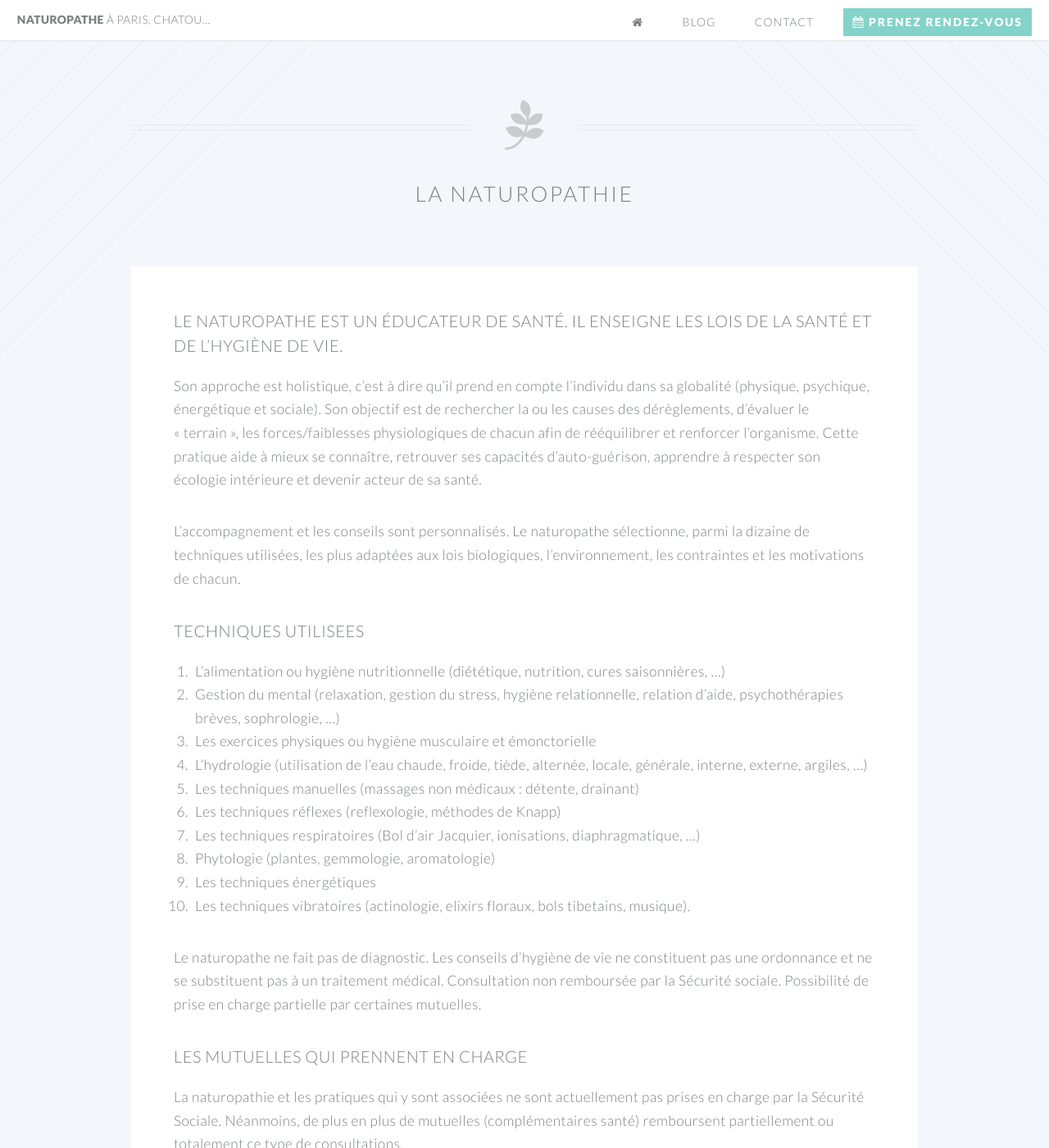
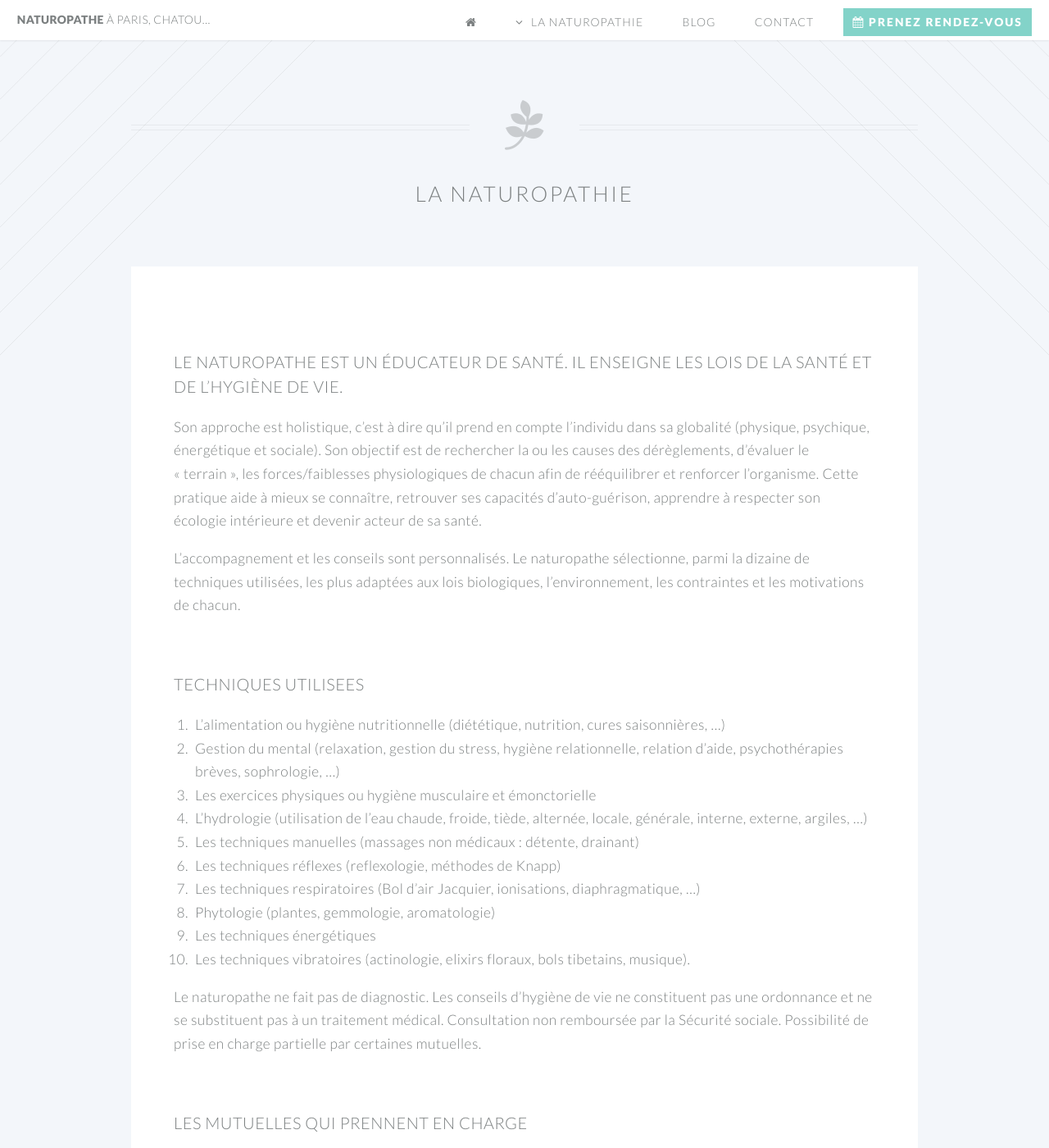
Before and after one commit to naturopathe/www.manebilliet.fr, a Jekyll site: the page built from naturopathie.md, in a window 1280 px wide and 1400 px high. Shown: the whole window at 82% size. Built offline with Jekyll 4.4.1, drawn with Linux system fonts in a browser that asks for light colours.

Commit message:
naturopathie in menu

```diff
--- a/_config.yml
+++ b/_config.yml
@@ -17,8 +17,6 @@
   links:
     - https://twitter.com/33magmag
     - https://www.facebook.com/Magali-Mane-Billiet-Naturopathe-258773195014938
-webmaster_verifications:
-  google:
 lang: fr_FR
 
 plugins:
--- a/_includes/head.html
+++ b/_includes/head.html
@@ -1,6 +1,7 @@
 <head>
+    <title>{% if page.title %}{{ page.title }}{% else %}{{ site.title }}{% endif %}</title>
     <meta http-equiv="content-type" content="text/html; charset=utf-8" />
-    {% seo %}
+    {% seo title=false %}
     <!--[if lte IE 8]><script src="css/ie/html5shiv.js"></script><![endif]-->
     <script src="/js/jquery.min.js"></script>
     <script src="/js/jquery.dropotron.min.js"></script>
--- a/_includes/header.html
+++ b/_includes/header.html
@@ -3,20 +3,16 @@
 	<nav id="nav">
 		<ul>
 			<li><a href="/" class="icon fa-home" title="Retour à la page d'accueil"><span class="label">Accueil</span></a></li>
+			<li class="submenu">
+				<a href="/naturopathie.html#">La Naturopathie</a>
+				<ul>
+					<li><a href="/naturopathie.html#techniques-utilisees">Techniques utilisées</a></li>
+					<li><a href="/naturopathie.html#les-mutuelles-qui-prennent-en-charge">LES MUTUELLES QUI PRENNENT EN CHARGE</a></li>
+					<li><a href="/naturopathie.html#pourquoi-consulter">POURQUOI CONSULTER ?</a></li>
+				</ul>
+			</li>
 			<li><a href="/blog.html">Blog</a></li>
 			<li><a href="/contact.html">Contact</a></li>
-
-{% comment %}
-			<li class="submenu">
-				<a href="">x</a>
-				<ul>
-					<li><a href="/left-sidebar.html">Left Sidebar</a></li>
-					<li><a href="/right-sidebar.html">Right Sidebar</a></li>
-					<li><a href="/no-sidebar.html">No Sidebar</a></li>
-				</ul>
-			</li>
-{% endcomment %}
-
 			<li><a href="https://www.doctolib.fr/naturopathe/paris/magali-billiet?utm_source=magali-billiet-website-button&utm_medium=referral&utm_campaign=website-button&utm_content=custom&utm_term=magali-billiet" class="button special icon fa-calendar" title="Prenez rendez-vous en ligne avec Doctolib">&nbsp;Prenez rendez-vous</a></li>
 		</ul>
 	</nav>
--- a/css/style.css
+++ b/css/style.css
@@ -8,6 +8,14 @@
 */
 
 /* Basic */
+
+html {
+    scroll-behavior: smooth;
+}
+
+article h3 {
+    padding-top: 50px;
+}
 
 	body, #skel-layers-wrapper {
 		background: #f3f6fa;
@@ -55,7 +63,7 @@
 	}
 
 	p, ul, ol, dl, table, blockquote {
-		margin: 0 0 2em 0;
+		margin: 0 0 1em 0;
 	}
 
 	h1, h2, h3, h4, h5, h6 {
--- a/index.html
+++ b/index.html
@@ -24,7 +24,7 @@
 			<div class="12u">
 				{{ naturopathie | markdownify }}
 				<ul class="buttons">
-					<li><a href="/la-naturopathie.html" class="button" title="En savoir plus sur la naturopathie...">En savoir plus...</a></li>
+					<li><a href="/naturopathie.html" class="button" title="En savoir plus sur la naturopathie...">En savoir plus...</a></li>
 				</ul>
 			</div>
 		</div>
```
Also changed, not shown: naturopathie.md (renamed from la-naturopathie.md), 1 other file.
